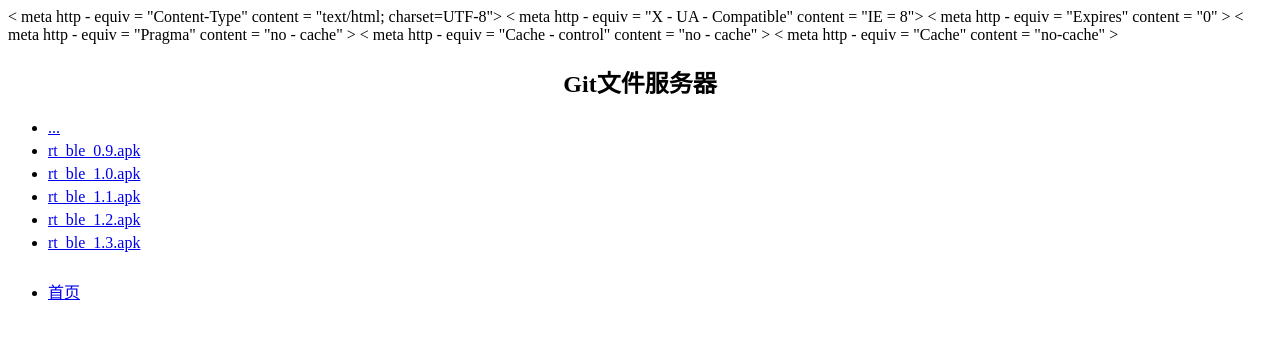
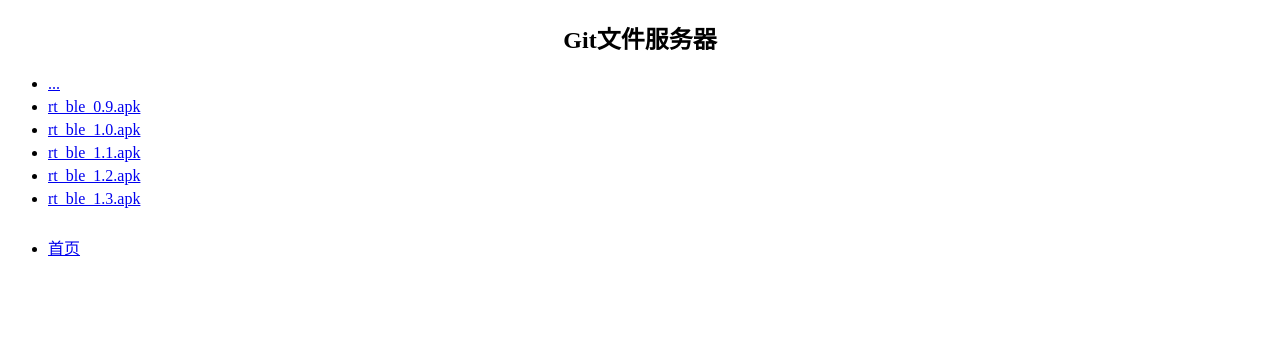
Before and after one commit to wiyixiao/wiyixiao.github.io, a plain HTML site: page app/ble/index.html in a window 1280 px wide. Drawn offline with Linux system fonts and the light colour scheme.

Commit message:
修改.exe

```diff
--- a/app/ble/index.html
+++ b/app/ble/index.html
@@ -2,12 +2,12 @@
 <html xmlns="http://www.w3.org/1999/xhtml">
 <head>
 <meta http-equiv="Content-Type" content="text/html; charset=UTF-8" />
-< meta http - equiv = "Content-Type" content = "text/html; charset=UTF-8">
-< meta http - equiv = "X - UA - Compatible" content = "IE = 8">
-< meta http - equiv = "Expires" content = "0" >
-< meta http - equiv = "Pragma" content = "no - cache" >
-< meta http - equiv = "Cache - control" content = "no - cache" >
-< meta http - equiv = "Cache" content = "no-cache" >
+<meta http - equiv = "Content-Type" content = "text/html; charset=UTF-8"/>
+<meta http - equiv = "X - UA - Compatible" content = "IE = 8"/>
+<meta http - equiv = "Expires" content = "0" />
+<meta http - equiv = "Pragma" content = "no - cache" />
+<meta http - equiv = "Cache - control" content = "no - cache" />
+<meta http - equiv = "Cache" content = "no-cache" />
 <title>ble</title>
 </head>
 <style>li{margin-top:5px;}</style>
```
Also changed, not shown: app/index.html (+6 -6 lines), dirtree2html/index.html (+6 -6 lines), index.html (+6 -6 lines), 1 other file.
